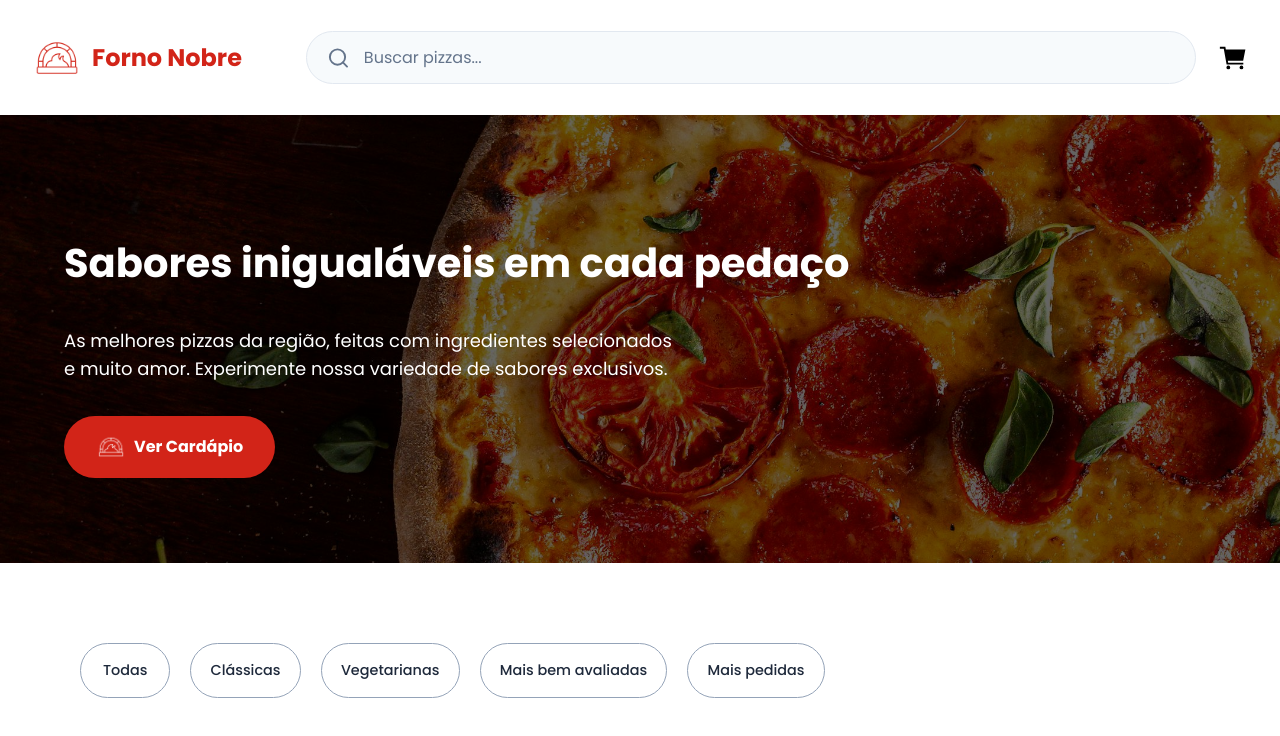
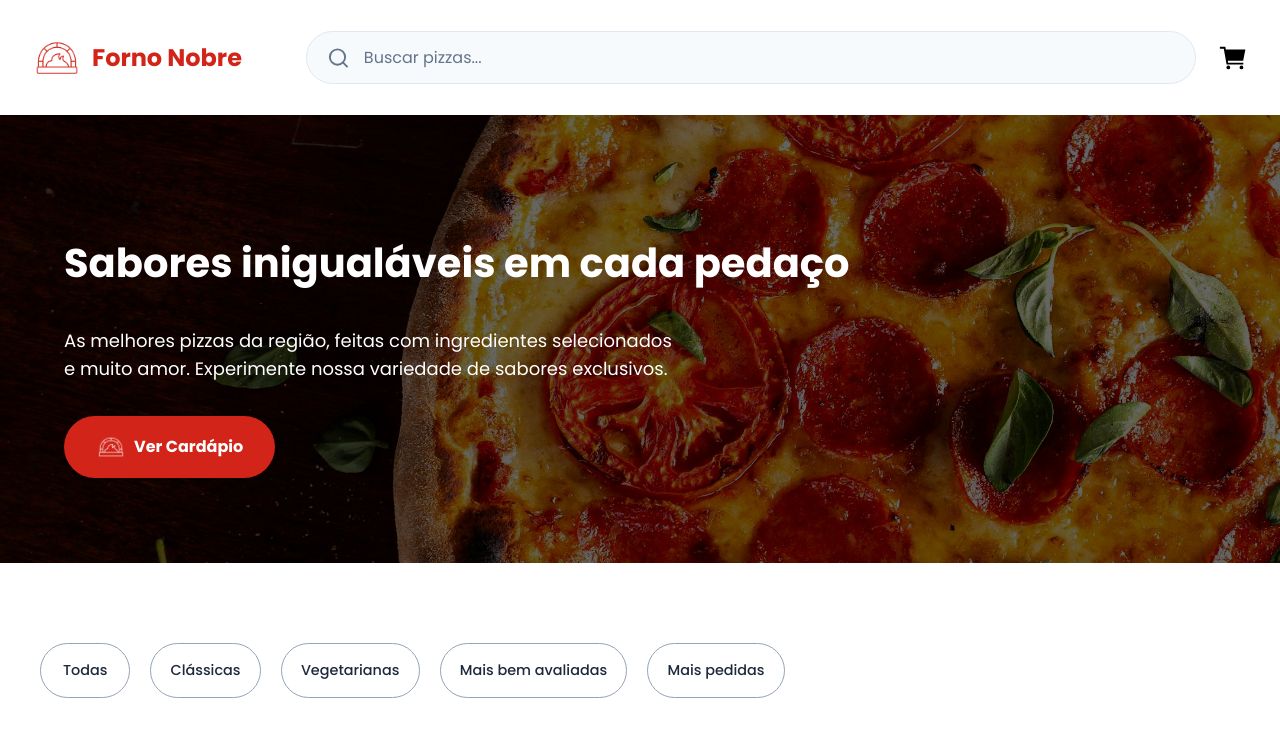
Before and after one commit to GGhiaroni/forno-nobre, a React (Vite) app: page / in a window 1280 px wide. Shown: the top 736 px of the page. Built offline with nearby package versions, Linux system fonts and the light colour scheme.

Commit message:
ajustando tamanho do container da Home

```diff
--- a/src/Pages/Home.jsx
+++ b/src/Pages/Home.jsx
@@ -4,9 +4,8 @@ import HeroSection from "../Componentes/HeroSection";
 
 const ContainerHome = styled.div`
   width: 100%;
-  max-width: 1200px;
+  max-width: 1400px;
   margin: 0 auto;
-  padding: 0 1rem;
 `;
 
 const Home = () => {
```
